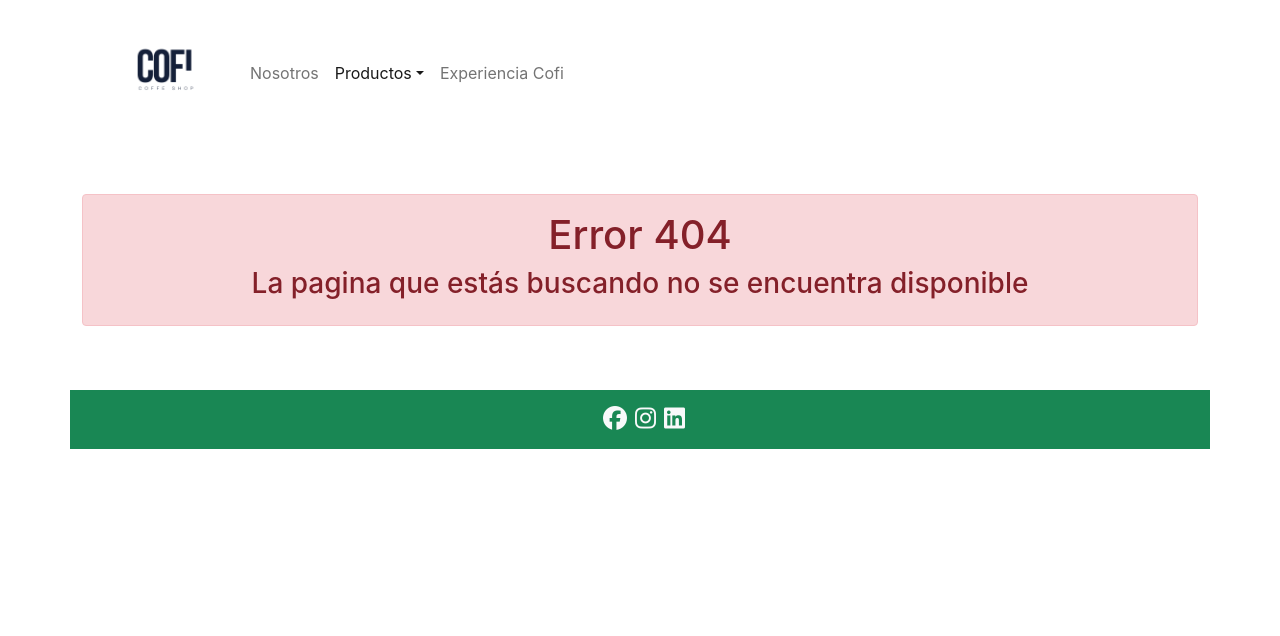
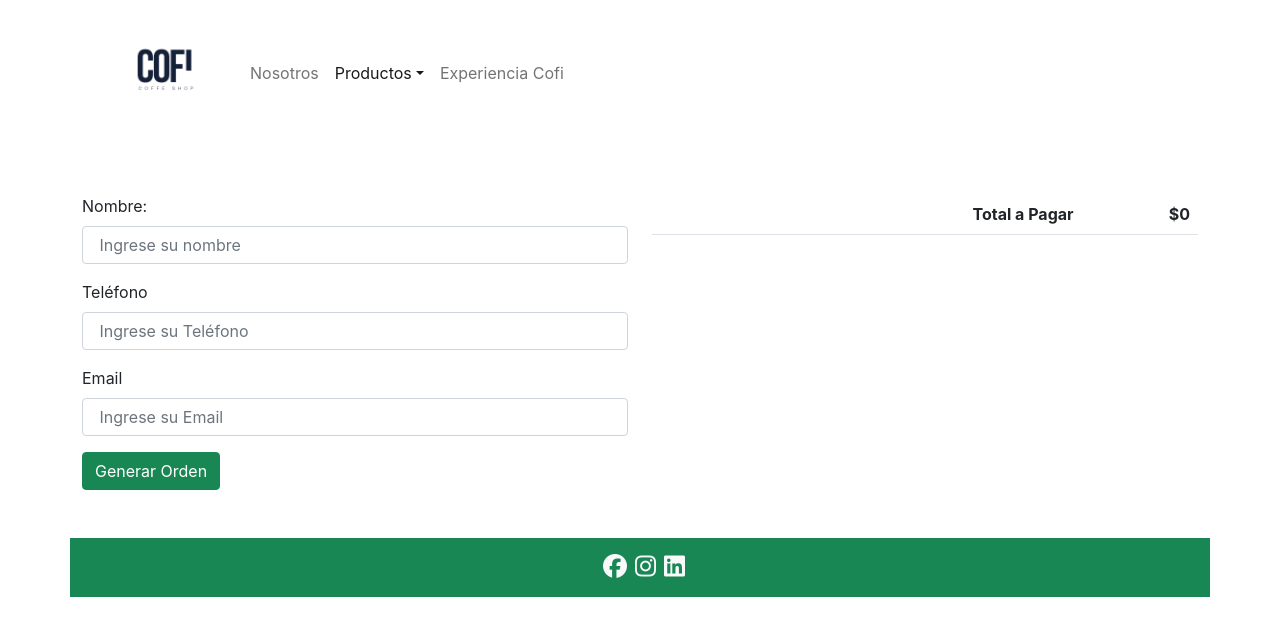
Before and after one commit to JesusParedes-04/Cofibucks, a React (Create React App) app: page /checkout in a window 1280 px wide. Before the commit this address had no page. Shown: the top 636 px of the page. Built offline with nearby package versions, Linux system fonts and the light colour scheme.

Commit message:
firebase-4-1

```diff
--- a/src/App.js
+++ b/src/App.js
@@ -9,6 +9,7 @@ import Home from "./Components/Home";
 import Experienciacofi from "./Components/Experienciacofi";
 import CartContextProvider from "./Components/context/CartContext";
 import Cart from "./Components/Cart";
+import Checkout from "./Components/Checkout";
 
 function App() {
   return (
@@ -22,6 +23,7 @@ function App() {
           <Route path={"/category/:id"} element={<ItemListContainer />} />
           <Route path={"/item/:id"} element={<ItemDetailContainer />} />
           <Route path={"/cart"} element={<Cart />} />
+          <Route path={"/checkout"} element={<Checkout />} />
           <Route path={"*"} element={<Error404 />} />
         </Routes>
         <Footer />
--- a/src/Components/Cart.jsx
+++ b/src/Components/Cart.jsx
@@ -26,7 +26,7 @@ const Cart = () => {
             <div className="row my-5">
                 <div className="col-md-12">
 
-                    <table class="table">
+                    <table className="table">
                         <thead>
                             <tr>
                                 <th scope="col" colSpan={5} className="text-end"><Link onClick={clear} className="btn btn-warning" title={"Vaciar Carrito"}>Vaciar Carrito</Link></th>
@@ -60,7 +60,7 @@ const Cart = () => {
                                 <td colSpan={2}>&nbsp;</td>
                                 <td className="text-end"><b>Total a Pagar</b></td>
                                 <td className="text-end"><b>${sumTotal()}</b></td>
-                                <td className="text-end"><button className="btn btn-warning">Finalizar Compra</button></td>
+                                <td className="text-end"><Link to={'/Checkout'} className="btn btn-warning">Finalizar Compra</Link></td>
                             </tr>
 
                         </tbody>
@@ -68,7 +68,7 @@ const Cart = () => {
 
                 </div>
             </div>
-        </div>
+        </div >
     )
 }
 export default Cart;
--- /dev/null
+++ b/src/Components/Checkout.jsx
@@ -0,0 +1,119 @@
+import React, { useContext } from "react";
+import { CartContext } from "./context/CartContext"
+import { addDoc, doc, collection, getFirestore, updateDoc, writeBatch } from "firebase/firestore"
+import { useState } from "react";
+
+const Checkout = () => {
+    const { cart, clear, sumTotal } = useContext(CartContext)
+    const [nombre, setNombre] = useState('')
+    const [telefono, setTelefono] = useState('')
+    const [email, setEmail] = useState('')
+    const [orderID, setOrderID] = useState('')
+
+
+    const generarOrden = () => {
+        const fecha = new Date();
+        const order = {
+            buyer: { name: nombre, phone: telefono, email: email },
+            items:
+                cart.map(item => ({ id: item.id, title: item.nombre, quantity: item.quantity, price: item.precio, price_total: item.cantidad * item.precio })),
+            total: sumTotal(),
+            order_date: `${fecha.getFullYear()}-${fecha.getMonth() + 1}-${fecha.getDate()} ${fecha.getHours()}:
+                    ${fecha.getMinutes()}:${fecha.getSeconds()}`
+
+        }
+
+        const db = getFirestore();
+        const ordersCollection = collection(db, 'orders')
+        addDoc(ordersCollection, order).then((snapShot) => {
+            setOrderID(snapShot.id)
+            const generatedOrder = doc(db, 'orders', snapShot.id) //Selecciono la orden a modificar
+            updateDoc(generatedOrder, { total: order.total * 1.21 }) //Actualiza la orden generada aplicando un 21% al valor total
+
+
+            //Modificar un documento en batch
+            // const batch = writeBatch(db)
+            // const updatedOrder = doc(db, "orders", snapShot.id)
+            // batch.update(updatedOrder, { total: 10000 })
+            // batch.set(updatedOrder, { ...order, price_friend: sumTotal() * 0.9 })
+            // batch.commit();        //  Efectivizar la actualizacion o seteo de los campos y valores
+
+            clear()
+        })
+    }
+
+    return (
+
+        <div className="container">
+            <div className="row my-5">
+                <div className="col-md-6">
+                    <form >
+
+                        <div className="mb-3">
+
+                            <label htmlFor="nombre" className="form-label">Nombre:</label>
+                            <input type="text" className="form-control" id="nombre" placeholder=" Ingrese su nombre" onInput={(e) => { setNombre(e.target.value) }} />
+                        </div>
+
+                        <div className="mb-3">
+
+                            <label htmlFor="telefono" className="form-label">Teléfono</label>
+                            <input type="number" className="form-control" id="telefono" placeholder=" Ingrese su Teléfono" onInput={(e) => { setTelefono(e.target.value) }} />
+                        </div>
+
+
+                        <div className="mb-3">
+
+                            <label htmlFor="email" className="form-label">Email</label>
+                            <input type="text" className="form-control" id="email" placeholder=" Ingrese su Email" onInput={(e) => { setEmail(e.target.value) }} />
+                        </div>
+
+                        <button type="button" className="btn btn-success" onClick={generarOrden}>Generar Orden</button>
+
+                    </form>
+                </div>
+                <div className="col-md-6">
+
+                    <table className="table">
+
+                        <tbody>
+
+                            {cart.map(item => (
+                                <tr key={item.id}>
+                                    <td><img src={item.Imagen} alt={item.nombre} width={60} /></td>
+                                    <td className="align-middle">{item.nombre}</td>
+                                    <td className="align-middle text-end">{item.quantity}</td>
+                                    <td className="align-middle text-end">${item.quantity * item.precio}</td>
+                                </tr>
+                            ))
+                            }
+
+                            <tr>
+                                <td colSpan={2}>&nbsp;</td>
+                                <td className="text-end"><b>Total a Pagar</b></td>
+                                <td className="text-end"><b>${sumTotal()}</b></td>
+                            </tr>
+
+                        </tbody>
+                    </table>
+
+
+                </div>
+
+            </div>
+
+            <div className="row">
+                <div className="col text-center">
+                    {orderID ? <div className="alert alert-warning" role="alert"> La orden generada es: <b>{orderID}</b></div> : ''}
+                </div>
+            </div>
+
+        </div>
+
+
+    )
+
+
+}
+
+export default Checkout
```
